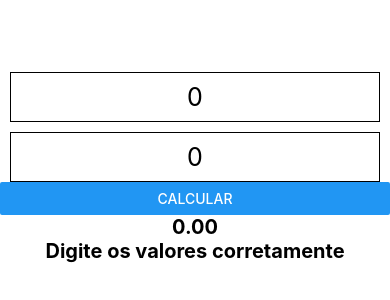
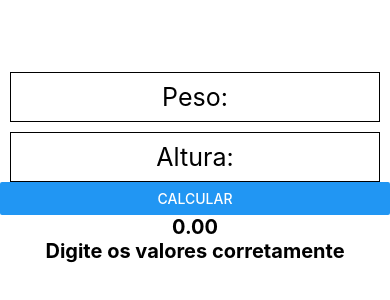
Before and after one commit to ViniciusMAlves/CalculoIMC_ReactNative, a React Native app: screen / in a window 390 px wide. Shown: the part 260-560 px from the top of the page. Built offline with nearby package versions, Linux system fonts and the light colour scheme.

Commit message:
Corrigido calculo

```diff
--- a/App.js
+++ b/App.js
@@ -1,14 +1,16 @@
 import React, { useState } from "react";
-import { SafeAreaView, StyleSheet, Text, View, TextInput, Button } from "react-native";
+import { SafeAreaView, StyleSheet, Text, View, TextInput, Button, Alert } from "react-native";
 
 export default function App() {
-  const [altura, setAltura] = useState(0);
-  const [peso, setPeso] = useState(0);
+  const [altura, setAltura] = useState("");
+  const [peso, setPeso] = useState("");
   const [resultado, setResultado] = useState(0.00);
   const [RTexto, setRTexto] = useState("Digite os valores corretamente");
 
-  async function calculaIMC() {
-    setResultado(peso / (altura * altura));
+  async function calculaIMC(p, h) {
+    Alert.alert(resultado.toFixed(2));
+    setResultado(parseFloat(p) / ( (parseFloat(h)/100) * (parseFloat(h)/100) ));
+
 
     if (resultado < 18.5) {
       setRTexto("Abaixo do Peso");
@@ -33,7 +35,7 @@ export default function App() {
           placeholder="Peso:"
           keyboardType="numeric"
           value={peso}
-          onChangeText={text => setPeso(parseFloat(text))}
+          onChangeText={text => setPeso(text)}
           style={styles.input}
         />
 
@@ -42,11 +44,11 @@ export default function App() {
           placeholder="Altura:"
           keyboardType="numeric"
           value={altura}
-          onChangeText={text => setAltura(parseFloat(text))}
+          onChangeText={text => setAltura(text)}
           style={styles.input}
         />
       </View>
-      <Button style={styles.botao} title="Calcular" onPress={() => calculaIMC()} />
+      <Button style={styles.botao} title="Calcular" onPress={() => calculaIMC(peso, altura)} />
       <Text style={styles.resultado}>{resultado.toFixed(2)}</Text>
       <Text style={styles.resultado}>{RTexto}</Text>
     </View>
```
